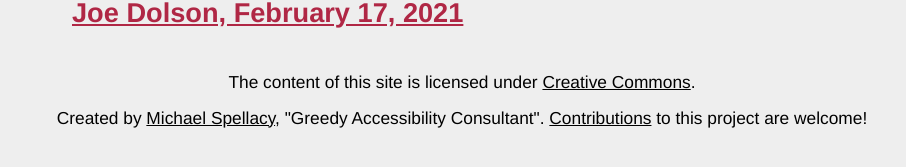
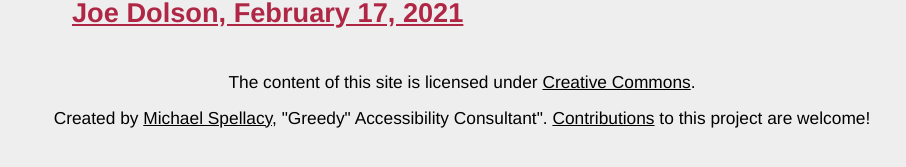
Before and after one commit to michaelspellacy/shouldiuseanaccessibilityoverlay-com, a Jekyll site: the page built from index.html, in a window 1280 px wide and 900 px high, scrolled down 6614 px. Shown: the part 729-896 px from the top of the window, without its empty margins (178-1084 px from the left). Built offline with Jekyll 4.4.1, drawn with Linux system fonts in a browser that asks for light colours.

```diff
--- a/_layouts/default.html
+++ b/_layouts/default.html
@@ -39,7 +39,7 @@
 
       <div>
 
-        <p><small>The content of this site is licensed under <a href="http://creativecommons.org/licenses/by-nc-sa/3.0/">Creative Commons</a>. <br> Created by <a href="https://michaelspellacy.com">Michael Spellacy</a>, "Greedy Accessibility Consultant". <a href="/contribute/">Contributions</a> to this project are welcome!</small></p>
+        <p><small>The content of this site is licensed under <a href="http://creativecommons.org/licenses/by-nc-sa/3.0/">Creative Commons</a>. <br> Created by <a href="https://michaelspellacy.com">Michael Spellacy</a>, "Greedy" Accessibility Consultant". <a href="/contribute/">Contributions</a> to this project are welcome!</small></p>
 
       </div>
 
```
